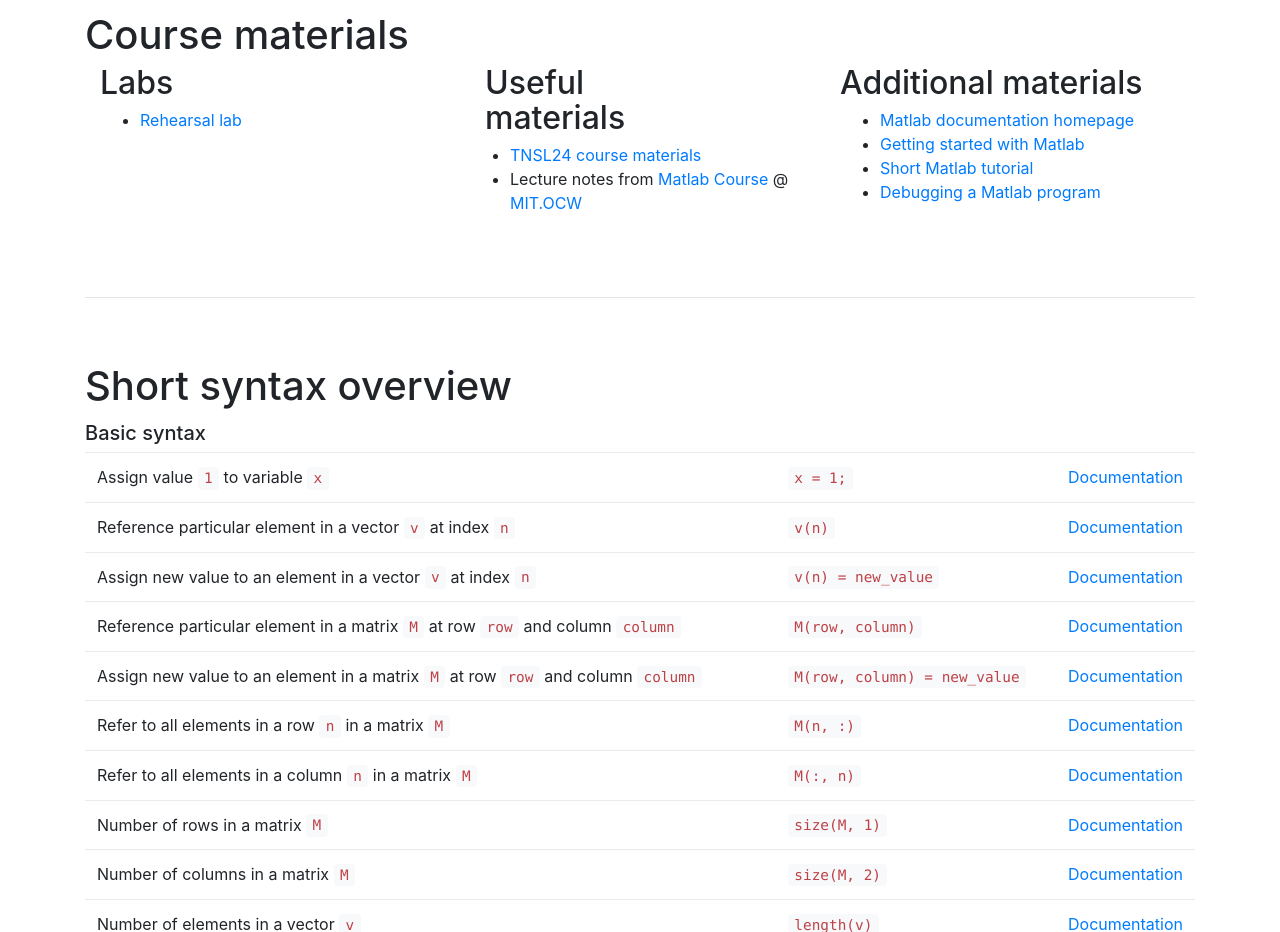
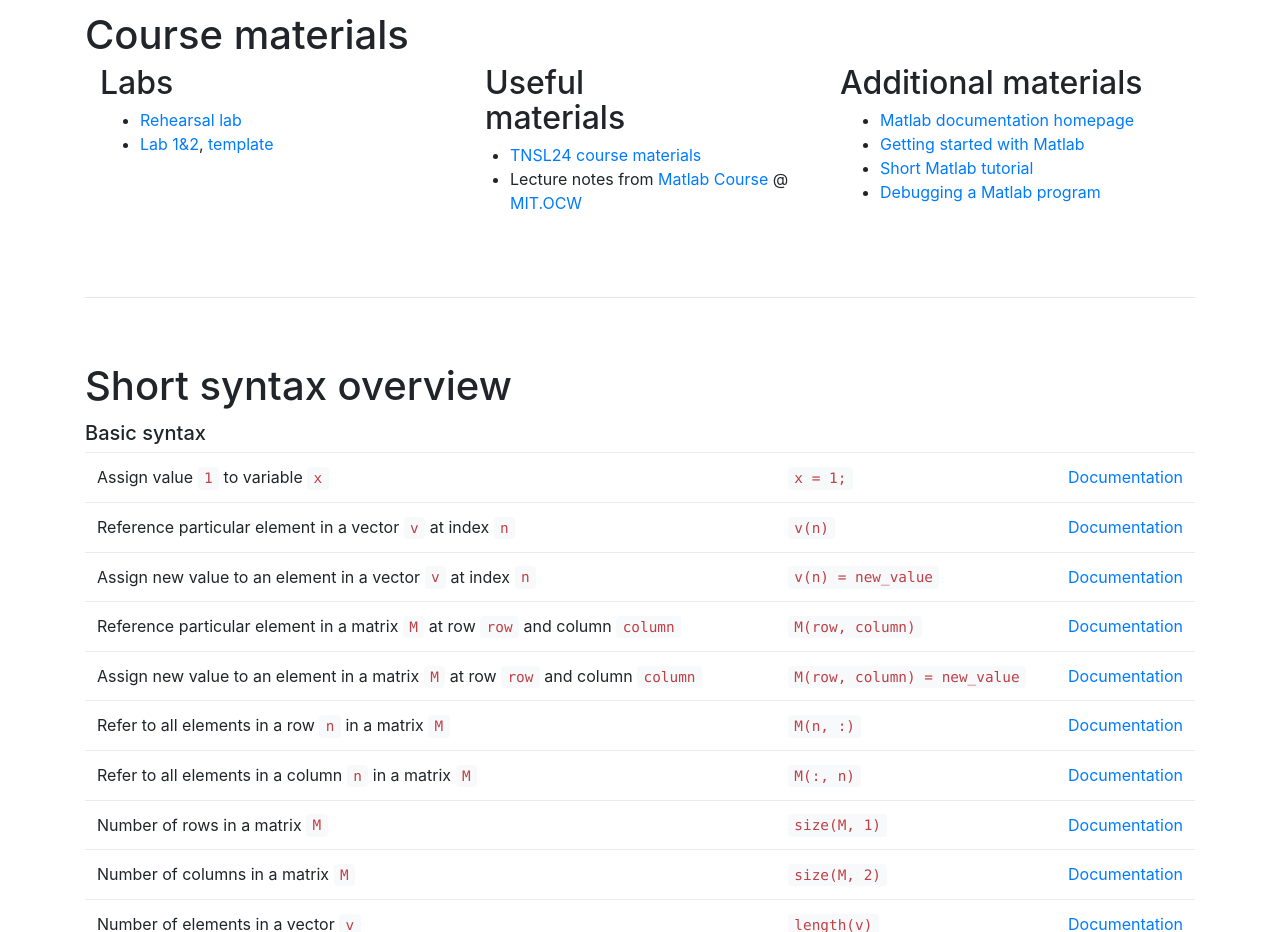
Before and after one commit to anlemett/anlemett.github.io, a plain HTML site: page tnsl20/index.html in a window 1280 px wide. Shown: the part 880-1812 px from the top of the page. Drawn offline with nearby package versions, Linux system fonts and the light colour scheme; a script that the page names is missing.

Commit message:
2025 TNSL20 lab1&2

```diff
--- a/tnsl20/index.html
+++ b/tnsl20/index.html
@@ -119,7 +119,7 @@
         <h2 class="blog-post-title">Labs</h2>
         <ul>
           <li><a href="/tnsl20/labs/2025/TNSL20_2025_lab0.pdf">Rehearsal lab</a></li>
-          <!-- <li><a href="/tnsl20/labs/2025/TNSL20_2025_lab1_lab2.pdf">Lab 1&2</a>, <a href="/tnsl20/labs/2023/dijkstra.m">template</a></li> -->
+          <li><a href="/tnsl20/labs/2025/TNSL20_2025_lab1_lab2.pdf">Lab 1&2</a>, <a href="/tnsl20/labs/2025/dijkstra.m">template</a></li>
           <!-- <li><a href="/tnsl20/labs/2025/TNSL20_2025_lab3_lab4.pdf">Lab 3&4</a></li> -->
         </ul>
 
```
